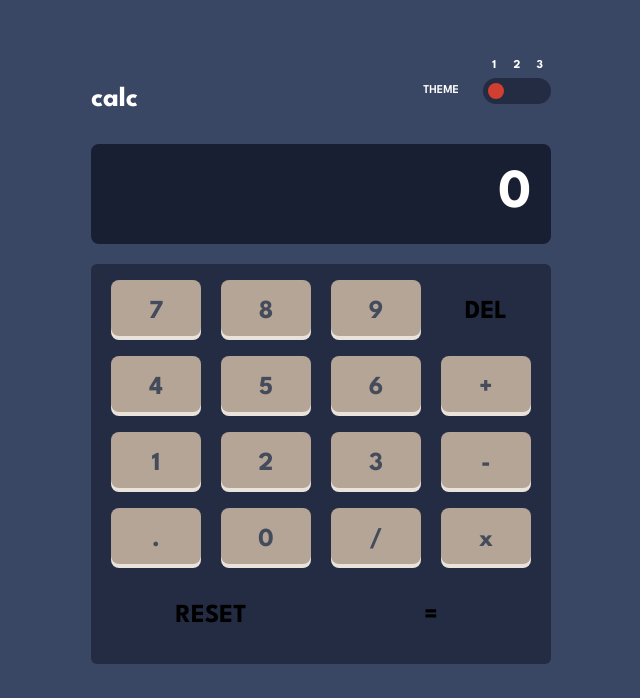
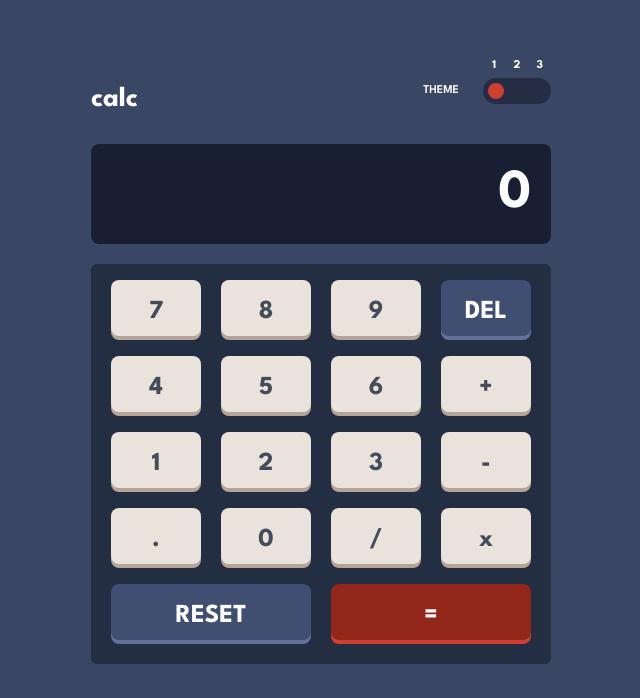
Before and after one commit to Vajk93/ng-calculator, an Angular app in the folder calculator/: page / in a window 1280 px wide. Shown: the part 102-800 px from the top of the page, without its empty margins (319-959 px from the left). Built offline with nearby package versions, Linux system fonts and the light colour scheme.

Commit message:
[MAJOR] finished theme switcher

```diff
--- a/calculator/src/app/app.component.html
+++ b/calculator/src/app/app.component.html
@@ -1,115 +1,115 @@
 <!-- background: -->
-<div [style.backgroundColor]="selectedTheme.backgroundMain"
+<div [style.backgroundColor]="selectedTheme.mainBg"
 	class="fixed top-0 left-0 right-0 bottom-0 -z-10">
 </div>
 
 
 <!-- cault: -->
-<div [style.backgroundColor]="selectedTheme.backgroundMain" class="cault-font p-5 w-full sm:w-[500px] m-auto mt-40">
+<div [style.backgroundColor]="selectedTheme.mainBg" class="cault-font p-5 w-full sm:w-[500px] m-auto mt-40">
 
 	<!-- uppear section: (title and switcher) -->
     <section class="flex justify-between">
-		<div class="text-white font-bold text-[28px] mb-6">calc</div>
+		<div [style.color]="selectedTheme.calcText" class="text-white font-bold text-[28px] mb-6">calc</div>
 		<div class="flex gap-5">
 			 <app-theme-switcher></app-theme-switcher>
 		</div>
 	</section>
 
 	<!-- screen section: -->
-	<div [style.backgroundColor]="selectedTheme.backgroundScreen" class="w-full h-[100px] rounded-lg flex justify-end items-center p-5">
-		<p [style.color]="selectedTheme.textWhite" class="text-[55px] font-bold text-white ">{{ isNaN(screenValue) ? 'whaaat!?' : screenValue }}</p>
+	<div [style.backgroundColor]="selectedTheme.screenBg" class="w-full h-[100px] rounded-lg flex justify-end items-center p-5">
+		<p [style.color]="selectedTheme.screenText" class="text-[55px] font-bold text-white ">{{ isNaN(screenValue) ? 'whaaat!?' : screenValue }}</p>
 	</div>
 
 	<!-- buttons section: -->
-	 <section class="p-5 bg-theme1-background-toggle mt-5 rounded-md grid grid-cols-4 gap-5">
-		<div (click)="clickNumber('7')" [style.backgroundColor]="selectedTheme.keyBackground" class="key">
-			<div [style.backgroundColor]="selectedTheme.keyShadow">
-				<p [style.color]="selectedTheme.keyTextColor">7</p>
+	 <section [style.backgroundColor]="selectedTheme.bgOfButtons" class="p-5 mt-5 rounded-md grid grid-cols-4 gap-5">
+		<div (click)="clickNumber('7')" [style.backgroundColor]="selectedTheme.buttonsBg" class="key">
+			<div [style.backgroundColor]="selectedTheme.basicButtonsShadow">
+				<p [style.color]="selectedTheme.basicButtonsText">7</p>
 			</div>
 		</div>
-		<div (click)="clickNumber('8')" [style.backgroundColor]="selectedTheme.keyBackground" class="key">
-			<div [style.backgroundColor]="selectedTheme.keyShadow">
-				<p [style.color]="selectedTheme.keyTextColor">8</p>
+		<div (click)="clickNumber('8')" [style.backgroundColor]="selectedTheme.buttonsBg" class="key">
+			<div [style.backgroundColor]="selectedTheme.basicButtonsShadow">
+				<p [style.color]="selectedTheme.basicButtonsText">8</p>
 			</div>
 		</div>
-		<div (click)="clickNumber('9')" [style.backgroundColor]="selectedTheme.keyBackground" class="key">
-			<div [style.backgroundColor]="selectedTheme.keyShadow">
-				<p [style.color]="selectedTheme.keyTextColor">9</p>
+		<div (click)="clickNumber('9')" [style.backgroundColor]="selectedTheme.buttonsBg" class="key">
+			<div [style.backgroundColor]="selectedTheme.basicButtonsShadow">
+				<p [style.color]="selectedTheme.basicButtonsText">9</p>
 			</div>
 		</div>
-		<div (click)="delete()" class="key">
-			<div>
-				<p>DEL</p>
+		<div [style.backgroundColor]="selectedTheme.delResetKeyBg" (click)="delete()" class="key">
+			<div [style.backgroundColor]="selectedTheme.delResetKeyShadow">
+				<p [style.color]="selectedTheme.delResetText">DEL</p>
 			</div>
 		</div>
-		<div (click)="clickNumber('4')" [style.backgroundColor]="selectedTheme.keyBackground" class="key">
-			<div [style.backgroundColor]="selectedTheme.keyShadow">
-				<p [style.color]="selectedTheme.keyTextColor">4</p>
+		<div (click)="clickNumber('4')" [style.backgroundColor]="selectedTheme.buttonsBg" class="key">
+			<div [style.backgroundColor]="selectedTheme.basicButtonsShadow">
+				<p [style.color]="selectedTheme.basicButtonsText">4</p>
 			</div>
 		</div>
-		<div (click)="clickNumber('5')" [style.backgroundColor]="selectedTheme.keyBackground" class="key">
-			<div [style.backgroundColor]="selectedTheme.keyShadow">
-				<p [style.color]="selectedTheme.keyTextColor">5</p>
+		<div (click)="clickNumber('5')" [style.backgroundColor]="selectedTheme.buttonsBg" class="key">
+			<div [style.backgroundColor]="selectedTheme.basicButtonsShadow">
+				<p [style.color]="selectedTheme.basicButtonsText">5</p>
 			</div>
 		</div>
-		<div (click)="clickNumber('6')" [style.backgroundColor]="selectedTheme.keyBackground" class="key">
-			<div [style.backgroundColor]="selectedTheme.keyShadow">
-				<p [style.color]="selectedTheme.keyTextColor">6</p>
+		<div (click)="clickNumber('6')" [style.backgroundColor]="selectedTheme.buttonsBg" class="key">
+			<div [style.backgroundColor]="selectedTheme.basicButtonsShadow">
+				<p [style.color]="selectedTheme.basicButtonsText">6</p>
 			</div>
 		</div>
-		<div (click)="clickOperator('+')" [style.backgroundColor]="selectedTheme.keyBackground" class="key">
-			<div [style.backgroundColor]="selectedTheme.keyShadow">
-				<p [style.color]="selectedTheme.keyTextColor">+</p>
+		<div (click)="clickOperator('+')" [style.backgroundColor]="selectedTheme.buttonsBg" class="key">
+			<div [style.backgroundColor]="selectedTheme.basicButtonsShadow">
+				<p [style.color]="selectedTheme.basicButtonsText">+</p>
 			</div>
 		</div>
-		<div (click)="clickNumber('1')" [style.backgroundColor]="selectedTheme.keyBackground" class="key">
-			<div [style.backgroundColor]="selectedTheme.keyShadow">
-				<p [style.color]="selectedTheme.keyTextColor">1</p>
+		<div (click)="clickNumber('1')" [style.backgroundColor]="selectedTheme.buttonsBg" class="key">
+			<div [style.backgroundColor]="selectedTheme.basicButtonsShadow">
+				<p [style.color]="selectedTheme.basicButtonsText">1</p>
 			</div>
 		</div>
-		<div (click)="clickNumber('2')" [style.backgroundColor]="selectedTheme.keyBackground" class="key">
-			<div [style.backgroundColor]="selectedTheme.keyShadow">
-				<p [style.color]="selectedTheme.keyTextColor">2</p>
+		<div (click)="clickNumber('2')" [style.backgroundColor]="selectedTheme.buttonsBg" class="key">
+			<div [style.backgroundColor]="selectedTheme.basicButtonsShadow">
+				<p [style.color]="selectedTheme.basicButtonsText">2</p>
 			</div>
 		</div>
-		<div (click)="clickNumber('3')" [style.backgroundColor]="selectedTheme.keyBackground" class="key">
-			<div [style.backgroundColor]="selectedTheme.keyShadow">
-				<p [style.color]="selectedTheme.keyTextColor">3</p>
+		<div (click)="clickNumber('3')" [style.backgroundColor]="selectedTheme.buttonsBg" class="key">
+			<div [style.backgroundColor]="selectedTheme.basicButtonsShadow">
+				<p [style.color]="selectedTheme.basicButtonsText">3</p>
 			</div>
 		</div>
-		<div (click)="clickOperator('-')" [style.backgroundColor]="selectedTheme.keyBackground" class="key">
-			<div [style.backgroundColor]="selectedTheme.keyShadow">
-				<p [style.color]="selectedTheme.keyTextColor">-</p>
+		<div (click)="clickOperator('-')" [style.backgroundColor]="selectedTheme.buttonsBg" class="key">
+			<div [style.backgroundColor]="selectedTheme.basicButtonsShadow">
+				<p [style.color]="selectedTheme.basicButtonsText">-</p>
 			</div>
 		</div>
-		<div (click)="clickNumber('.')" [style.backgroundColor]="selectedTheme.keyBackground" class="key">
-			<div [style.backgroundColor]="selectedTheme.keyShadow">
-				<p [style.color]="selectedTheme.keyTextColor">.</p>
+		<div (click)="clickNumber('.')" [style.backgroundColor]="selectedTheme.buttonsBg" class="key">
+			<div [style.backgroundColor]="selectedTheme.basicButtonsShadow">
+				<p [style.color]="selectedTheme.basicButtonsText">.</p>
 			</div>
 		</div>
-		<div (click)="clickNumber('0')" [style.backgroundColor]="selectedTheme.keyBackground" class="key">
-			<div [style.backgroundColor]="selectedTheme.keyShadow">
-				<p [style.color]="selectedTheme.keyTextColor">0</p>
+		<div (click)="clickNumber('0')" [style.backgroundColor]="selectedTheme.buttonsBg" class="key">
+			<div [style.backgroundColor]="selectedTheme.basicButtonsShadow">
+				<p [style.color]="selectedTheme.basicButtonsText">0</p>
 			</div>
 		</div>
-		<div (click)="clickOperator('/')" [style.backgroundColor]="selectedTheme.keyBackground" class="key">
-			<div [style.backgroundColor]="selectedTheme.keyShadow">
-				<p [style.color]="selectedTheme.keyTextColor">/</p>
+		<div (click)="clickOperator('/')" [style.backgroundColor]="selectedTheme.buttonsBg" class="key">
+			<div [style.backgroundColor]="selectedTheme.basicButtonsShadow">
+				<p [style.color]="selectedTheme.basicButtonsText">/</p>
 			</div>
 		</div>
-		<div (click)="clickOperator('*')" [style.backgroundColor]="selectedTheme.keyBackground" class="key">
-			<div [style.backgroundColor]="selectedTheme.keyShadow">
-				<p [style.color]="selectedTheme.keyTextColor">x</p>
+		<div (click)="clickOperator('*')" [style.backgroundColor]="selectedTheme.buttonsBg" class="key">
+			<div [style.backgroundColor]="selectedTheme.basicButtonsShadow">
+				<p [style.color]="selectedTheme.basicButtonsText">x</p>
 			</div>
 		</div>
-		<div (click)="reset()" class="key col-span-2">
-			<div>
-				<p>RESET</p>
+		<div (click)="reset()" [style.backgroundColor]="selectedTheme.delResetKeyBg" class="key col-span-2">
+			<div [style.backgroundColor]="selectedTheme.delResetKeyShadow">
+				<p [style.color]="selectedTheme.delResetText">RESET</p>
 			</div>
 		</div>
-		<div (click)="equal()" class="key col-span-2">
-			<div>
-				<p>=</p>
+		<div (click)="equal()" [style.backgroundColor]="selectedTheme.equalKeyBg" class="key col-span-2">
+			<div [style.backgroundColor]="selectedTheme.equalKeyShadow">
+				<p [style.color]="selectedTheme.equalText">=</p>
 			</div>
 		</div>
 
--- a/calculator/src/app/app.component.ts
+++ b/calculator/src/app/app.component.ts
@@ -1,5 +1,5 @@
 import { Component, OnInit } from '@angular/core';
-import { ICaultBtn, ITheme, IThemes } from './interfaces/globals';
+import { ITheme, IThemes } from './interfaces/globals';
 import { ThemeSwitcherService } from './services/theme-switcher.service';
 
 @Component({
@@ -151,59 +151,115 @@ export class AppComponent implements OnInit {
 	}
 
 	protected selectedTheme:ITheme = {
-		  backgroundMain: '#3A4764',       // A fő háttér színe
-		  backgroundToggle: '#252D44',     // A téma váltó háttérszíne
-		  backgroundScreen: '#181F33',     // A kijelző háttérszíne
-		  keyBackground: '#EAE3DC',        // A világos gombok háttérszíne
-		  keyShadow: '#B4A597',            // A világos gombok árnyékszíne
-		  keyBackgroundToggle: '#637097',  // A speciális gombok (pl. DEL) háttérszíne
-		  keyShadowDark: '#404E72',        // A speciális gombok (pl. DEL) árnyékszíne
-		  keyBackgroundLight: '#D03F2F',   // A különleges gombok (pl. egyenlőségjel) háttérszíne
-		  keyShadowLight: '#93261A',       // A különleges gombok (pl. egyenlőségjel) árnyékszíne
-		  keyTextColor: '#444B5A',         // A gombokon lévő szöveg színe (számok és operátorok)
-		  textWhite: '#FFFFFF',            // A kijelző szövegszíne és a gombok fehér szövege
+		mainBg: '#3A4764',
+		calcText: '#FFFFFF',
+		themeText: '#FFFFFF',
+		switcherNumbers: '#FFFFFF',
+		switcherBg: '#252D44',
+		switcherToggleBtn: '#D03F2F',
+		screenBg: '#181F33',
+		screenText: '#FFFFFF',
+		bgOfButtons: '#EAE3DC',
+		buttonsBg: '#252D44',
+		basicButtonsText: '#444B5A',
+		basicButtonsShadow: '#B4A597',
+		delResetText: '#FFFFFF',
+		delResetKeyBg: '#637097',
+		delResetKeyShadow: '#404E72',
+		equalText: '#FFFFFF',
+		equalKeyBg: '#D03F2F',
+		equalKeyShadow: '#93261A',
 	}
 
-	protected themes:IThemes = {
+	protected themes: IThemes = {
 		first: {
-		  backgroundMain: '#3A4764',       // A fő háttér színe
-		  backgroundToggle: '#252D44',     // A téma váltó háttérszíne
-		  backgroundScreen: '#181F33',     // A kijelző háttérszíne
-		  keyBackground: '#EAE3DC',        // A világos gombok háttérszíne
-		  keyShadow: '#B4A597',            // A világos gombok árnyékszíne
-		  keyBackgroundToggle: '#637097',  // A speciális gombok (pl. DEL) háttérszíne
-		  keyShadowDark: '#404E72',        // A speciális gombok (pl. DEL) árnyékszíne
-		  keyBackgroundLight: '#D03F2F',   // A különleges gombok (pl. egyenlőségjel) háttérszíne
-		  keyShadowLight: '#93261A',       // A különleges gombok (pl. egyenlőségjel) árnyékszíne
-		  keyTextColor: '#444B5A',         // A gombokon lévő szöveg színe (számok és operátorok)
-		  textWhite: '#FFFFFF',            // A kijelző szövegszíne és a gombok fehér szövege
+		  mainBg: '#3A4764',               // A fő háttér színe (blue)
+		  calcText: '#FFFFFF',             // A számológép szövegeinek színe
+		  themeText: '#FFFFFF',            // A téma választó szövegének színe
+		  switcherNumbers: '#FFFFFF',      // A téma választó gombok színe
+		  switcherBg: '#252D44',           // A téma váltó háttérszíne
+		  switcherToggleBtn: '#D03F2F',    // A téma váltó gomb színe
+		  screenBg: '#181F33',             // A kijelző háttérszíne
+		  screenText: '#FFFFFF', 		   // A kijelzőn megjelenő számok színe
+		  bgOfButtons: '#242E43',
+		  buttonsBg: '#B4A597',            // A gombok mögötti háttérszín
+		  basicButtonsText: '#444B5A',     // A számok és alapműveleti jelek színe a gombokon
+		  basicButtonsShadow: '#EAE3DC',   // A számok és alapműveleti jelek árnyéka
+		  delResetText: '#FFFFFF',         // A DEL és RESET gombok szövegének színe
+		  delResetKeyBg: '#637097',        // A DEL és RESET gombok háttérszíne
+		  delResetKeyShadow: '#404E72',    // A DEL és RESET gombok árnyéka
+		  equalText: '#FFFFFF',            // Az egyenlőségjel gomb szövegének színe
+		  equalKeyBg: '#D03F2F',           // Az egyenlőségjel gomb háttérszíne
+		  equalKeyShadow: '#93261A',       // Az egyenlőségjel gomb árnyéka
 		},
 		second: {
-		  backgroundMain: '#E6E6E6',       // A fő háttér színe
-		  backgroundToggle: '#D2CDCD',     // A téma váltó háttérszíne
-		  backgroundScreen: '#EEEEEE',     // A kijelző háttérszíne
-		  keyBackground: '#E5E4E1',        // A világos gombok háttérszíne
-		  keyShadow: '#A69D91',            // A világos gombok árnyékszíne
-		  keyBackgroundToggle: '#377F86',  // A speciális gombok (pl. DEL) háttérszíne
-		  keyShadowDark: '#1B5F65',        // A speciális gombok (pl. DEL) árnyékszíne
-		  keyBackgroundLight: '#CA5502',   // A különleges gombok (pl. egyenlőségjel) háttérszíne
-		  keyShadowLight: '#893901',       // A különleges gombok (pl. egyenlőségjel) árnyékszíne
-		  keyTextColor: '#36362C',         // A gombokon lévő szöveg színe (számok és operátorok)
-		  textWhite: '#FFFFFF',            // A kijelző szövegszíne és a gombok fehér szövege
+		  mainBg: '#E6E6E6',
+		  calcText: '#36362C',
+		  themeText: '#36362C',
+		  switcherNumbers: '#36362C',
+		  switcherBg: '#D2CDCD',
+		  switcherToggleBtn: '#CA5502',
+		  screenBg: '#EEEEEE',
+		  screenText: '#36362C',
+		  bgOfButtons: '#D3CDCF',
+		  buttonsBg: '#AFACA4',
+		  basicButtonsText: '#36362C',
+		  basicButtonsShadow: '#E5E4E0',
+		  delResetText: '#FFFFFF',
+		  delResetKeyBg: '#377F86',
+		  delResetKeyShadow: '#1B5F65',
+		  equalText: '#FFFFFF',
+		  equalKeyBg: '#CA5502',
+		  equalKeyShadow: '#893901',
 		},
 		third: {
-		  backgroundMain: '#17062A',       // A fő háttér színe
-		  backgroundToggle: '#1E0836',     // A téma váltó háttérszíne
-		  backgroundScreen: '#1E0836',     // A kijelző háttérszíne
-		  keyBackground: '#331C4D',        // A világos gombok háttérszíne
-		  keyShadow: '#881C9E',            // A világos gombok árnyékszíne
-		  keyBackgroundToggle: '#56077C',  // A speciális gombok (pl. DEL) háttérszíne
-		  keyShadowDark: '#BC15F4',        // A speciális gombok (pl. DEL) árnyékszíne
-		  keyBackgroundLight: '#00DED0',   // A különleges gombok (pl. egyenlőségjel) háttérszíne
-		  keyShadowLight: '#6CF9F2',       // A különleges gombok (pl. egyenlőségjel) árnyékszíne
-		  keyTextColor: '#FFE53D',         // A gombokon lévő szöveg színe (számok és operátorok, sárga)
-		  textWhite: '#FFFFFF',            // A kijelző szövegszíne és a gombok fehér szövege
+		  mainBg: '#17062A',
+		  calcText: '#FFE53D',
+		  themeText: '#FFE53D',
+		  switcherNumbers: '#FFE53D',
+		  switcherBg: '#1E0836',
+		  switcherToggleBtn: '#00DED0',
+		  screenBg: '#1E0836',
+		  screenText: '#FFE53D',
+		  bgOfButtons: '#1C0634',
+		  buttonsBg: '#881C9E',
+		  basicButtonsText: '#FFE53D',
+		  basicButtonsShadow: '#33194D',
+		  delResetText: '#FFFFFF',
+		  delResetKeyBg: '#56077C',
+		  delResetKeyShadow: '#BC15F4',
+		  equalText: '#1E0836',
+		  equalKeyBg: '#00DED0',
+		  equalKeyShadow: '#6CF9F2',
 		}
 	  };
 
+
 }
+
+
+
+
+
+
+
+
+
+// mainBg: A fő háttér színe (blue, light, purple).
+// calcText: A számológép szövegeinek színe.
+// themeText: A téma választó szövegének színe.
+// switcherNumbers: A téma választó gombok színe.
+// switcherBg: A téma váltó háttérszíne.
+// switcherToggleBtn: A téma váltó gomb színe.
+// screenBg: A kijelző háttérszíne.
+// screenText: A kijelzőn megjelenő számok színe.
+// buttonsBg: A gombok mögötti háttérszín.
+// basicButtonsText: A számok és alapműveleti jelek színe a gombokon.
+// basicButtonsShadow: A számok és alapműveleti jelek árnyéka.
+// delResetText: A DEL és RESET gombok szövegének színe.
+// delResetKeyBg: A DEL és RESET gombok háttérszíne.
+// delResetKeyShadow: A DEL és RESET gombok árnyéka.
+// equalText: Az egyenlőségjel gomb szövegének színe.
+// equalKeyBg: Az egyenlőségjel gomb háttérszíne.
+// equalKeyShadow: Az egyenlőségjel gomb árnyéka.
+// Ez a themes objektum teljesen megfelel az
--- a/calculator/src/app/components/theme-switcher/theme-switcher.component.ts
+++ b/calculator/src/app/components/theme-switcher/theme-switcher.component.ts
@@ -10,10 +10,55 @@ export class ThemeSwitcherComponent {
 
 	constructor(private themeService: ThemeSwitcherService){}
 
-	protected selectedTheme:string = 'first';
+	protected themeWithOneWord:string = 'first';
 
-	protected selectTheme(theme: string){
-		this.selectedTheme = theme;
+	protected changeTheme(theme: string){
+		this.themeWithOneWord = theme;
 		this.themeService.setTheme(theme);
+		this.themeService.selectedTheme$.subscribe(theme=>{
+			this.setTheme(theme)
+		})
 	}
+
+	private setTheme(theme:string){
+		if(theme === 'first' || theme === 'second' || theme === 'third'){
+			this.selectedTheme = this.themes[theme];
+			console.log(this.selectedTheme);
+		}
+	}
+
+	protected selectedTheme:any = {
+		mainBg: '#3A4764',
+		calcText: '#FFFFFF',
+		themeText: '#FFFFFF',
+		switcherNumbers: '#FFFFFF',
+		switcherBg: '#252D44',
+		switcherToggleBtn: '#D03F2F',
+	}
+
+	protected themes: any = {
+		first: {
+		  calcText: '#FFFFFF',
+		  themeText: '#FFFFFF',
+		  switcherNumbers: '#FFFFFF',
+		  switcherBg: '#252D44',
+		  switcherToggleBtn: '#D03F2F',
+		},
+		second: {
+		  mainBg: '#E6E6E6',
+		  calcText: '#36362C',
+		  themeText: '#36362C',
+		  switcherNumbers: '#36362C',
+		  switcherBg: '#D2CDCD',
+		  switcherToggleBtn: '#CA5502',
+		},
+		third: {
+		  mainBg: '#17062A',
+		  calcText: '#FFE53D',
+		  themeText: '#FFE53D',
+		  switcherNumbers: '#FFE53D',
+		  switcherBg: '#1E0836',
+		  switcherToggleBtn: '#00DED0',
+		}
+	  };
 }
--- a/calculator/src/app/interfaces/globals.ts
+++ b/calculator/src/app/interfaces/globals.ts
@@ -3,18 +3,26 @@ export interface ICaultBtn {
 	function: any,
 	width: 1 | 2,
 }
+
 export interface ITheme {
-	backgroundMain: string;         // A fő háttér színe
-	backgroundToggle: string;       // A téma váltó háttérszíne
-	backgroundScreen: string;       // A kijelző háttérszíne
-	keyBackground: string;          // A világos gombok háttérszíne
-	keyShadow: string;              // A világos gombok árnyékszíne
-	keyBackgroundToggle: string;    // A speciális gombok (pl. DEL) háttérszíne
-	keyShadowDark: string;          // A speciális gombok (pl. DEL) árnyékszíne
-	keyBackgroundLight: string;     // A különleges gombok (pl. egyenlőségjel) háttérszíne
-	keyShadowLight: string;         // A különleges gombok (pl. egyenlőségjel) árnyékszíne
-	keyTextColor: string;           // A gombokon lévő szöveg színe (számok és operátorok)
-	textWhite: string;              // A kijelző szövegszíne és a gombok fehér szövege
+	mainBg: string;               // A fő háttér színe
+	calcText: string;             // A számológép szövegeinek színe
+	themeText: string;            // A téma választó szövegének színe
+	switcherNumbers: string;      // A téma választó gombok színe
+	switcherBg: string;           // A téma váltó háttérszíne
+	switcherToggleBtn: string;    // A téma váltó gomb színe
+	screenBg: string;             // A kijelző háttérszíne
+	screenText: string;           // A kijelzőn megjelenő számok színe
+	bgOfButtons: string;
+	buttonsBg: string;            // A gombok mögötti háttérszín
+	basicButtonsText: string;     // A számok és alapműveleti jelek színe a gombokon
+	basicButtonsShadow: string;   // A számok és alapműveleti jelek árnyéka
+	delResetText: string;         // A DEL és RESET gombok szövegének színe
+	delResetKeyBg: string;        // A DEL és RESET gombok háttérszíne
+	delResetKeyShadow: string;    // A DEL és RESET gombok árnyéka
+	equalText: string;            // Az egyenlőségjel gomb szövegének színe
+	equalKeyBg: string;           // Az egyenlőségjel gomb háttérszíne
+	equalKeyShadow: string;       // Az egyenlőségjel gomb árnyéka
   }
 
   export interface IThemes {
```
Also changed, not shown: calculator/src/app/components/theme-switcher/theme-switcher.component.html (+14 -13 lines).
